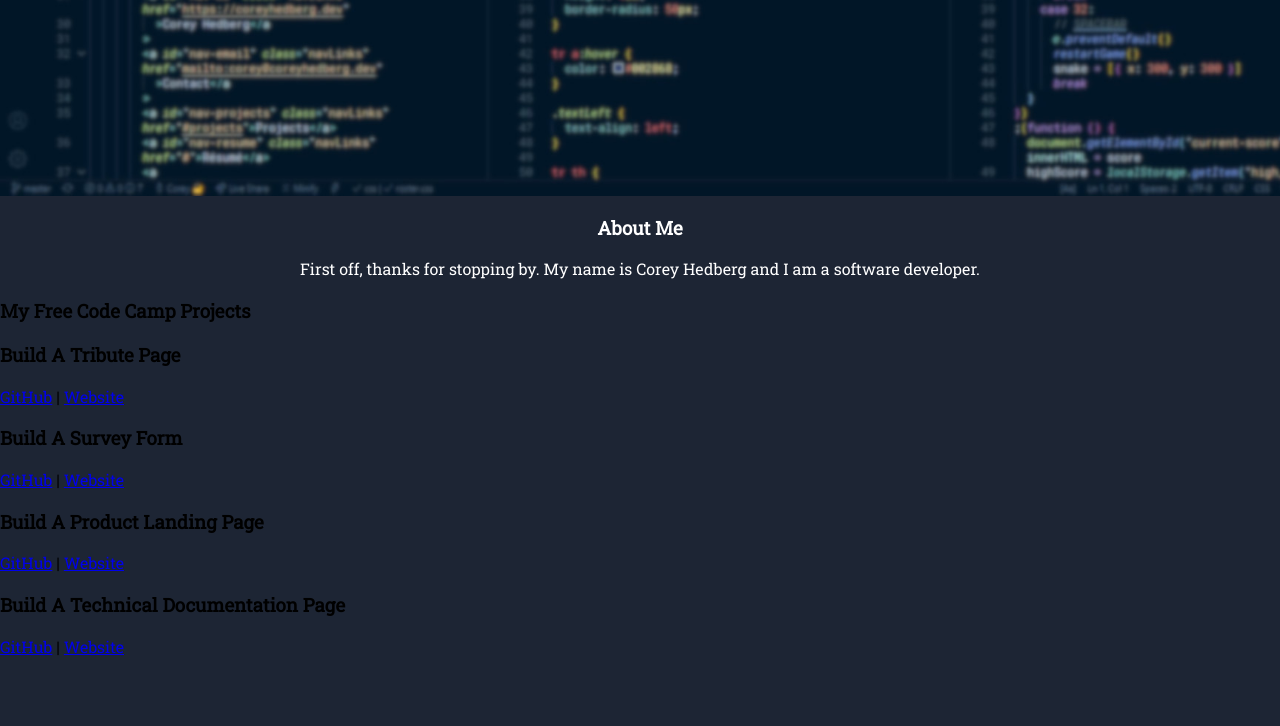
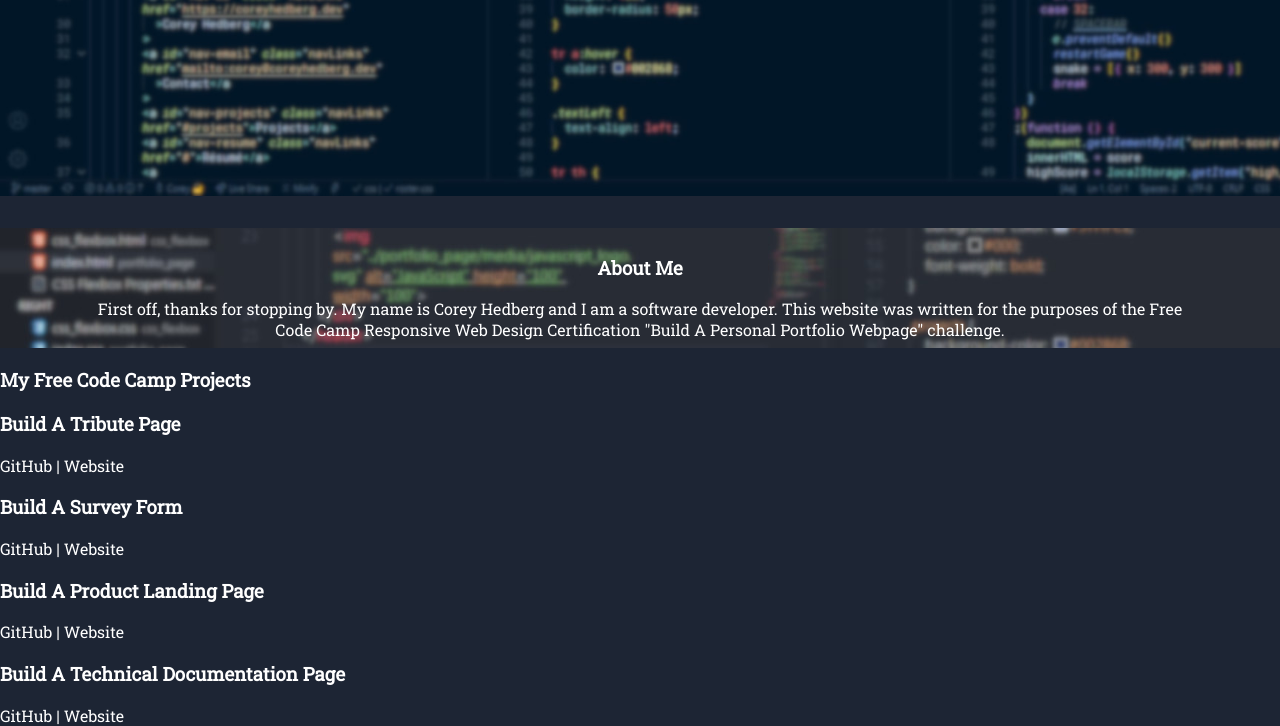
Before and after one commit to CoreyHedberg/fcc_personal_portfolio_webpage, a plain HTML site: page index.html in a window 1280 px wide. Shown: the part 684-1410 px from the top of the page. Before the commit the page ends 1341 px from the top, so only its background shows below. Drawn offline with Linux system fonts and the light colour scheme.

Commit message:
Some more styling work

```diff
--- a/index.css
+++ b/index.css
@@ -51,6 +51,7 @@ body {
   background-image: url("./media/welcome_section_background.jpg");
   background-size: cover;
   height: 100vh;
+  max-width: 100%;
 }
 
 #welcome-section > h1 {
@@ -62,6 +63,28 @@ body {
 #about-me {
   color: white;
   text-align: center;
+}
+
+#about-me {
+  background-image: url("./media/about_me_section_background.jpg");
+  padding: 0.5em 6em 0.5em 6em;
+  margin-top: 2em;
+  max-width: 100%;
+  height: auto;
+}
+
+#projects {
+  color: #ffffff;
+}
+
+.project-links {
+  color: #ffffff;
+  text-decoration: none;
+}
+
+.project-links:hover {
+  color: yellow;
+  font-weight: bold;
 }
 
 @media only screen and (max-width: 600px) {
--- a/index.html
+++ b/index.html
@@ -43,7 +43,9 @@
       <h3>About Me</h3>
       <div>
         First off, thanks for stopping by. My name is Corey Hedberg and I am a
-        software developer.
+        software developer. This website was written for the purposes of the
+        Free Code Camp Responsive Web Design Certification "Build A Personal
+        Portfolio Webpage" challenge.
       </div>
     </section>
     <section id="projects">
@@ -51,11 +53,17 @@
       <!-- use grid to display the sections -->
       <div id="project-1" class="project-tile">
         <h3>Build A Tribute Page</h3>
-        <a href="https://github.com/CoreyHedberg/tribute_page" target="_blank"
+        <a
+          href="https://github.com/CoreyHedberg/tribute_page"
+          target="_blank"
+          class="project-links"
           >GitHub</a
         >
         |
-        <a href="https://coreyhedberg.github.io/tribute_page/" target="_blank"
+        <a
+          href="https://coreyhedberg.github.io/tribute_page/"
+          target="_blank"
+          class="project-links"
           >Website</a
         >
       </div>
@@ -64,12 +72,14 @@
         <a
           href="https://github.com/CoreyHedberg/ultimate_hockey_survey"
           target="_blank"
+          class="project-links"
           >GitHub</a
         >
         |
         <a
           href="https://coreyhedberg.github.io/ultimate_hockey_survey/"
           target="_blank"
+          class="project-links"
           >Website</a
         >
       </div>
@@ -78,12 +88,14 @@
         <a
           href="https://github.com/CoreyHedberg/product_landing_page"
           target="_blank"
+          class="project-links"
           >GitHub</a
         >
         |
         <a
           href="https://coreyhedberg.github.io/product_landing_page/"
           target="_blank"
+          class="project-links"
           >Website</a
         >
       </div>
@@ -92,12 +104,14 @@
         <a
           href="https://github.com/CoreyHedberg/technical_documentation_page"
           target="_blank"
+          class="project-links"
           >GitHub</a
         >
         |
         <a
           href="https://coreyhedberg.github.io/technical_documentation_page/"
           target="_blank"
+          class="project-links"
           >Website</a
         >
       </div>
```
Also changed, not shown: media/about_me_section_background.jpg (added).
